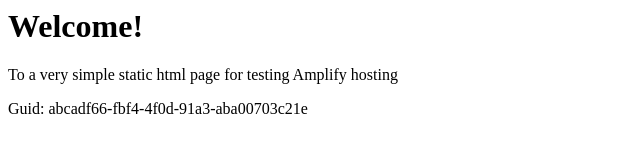
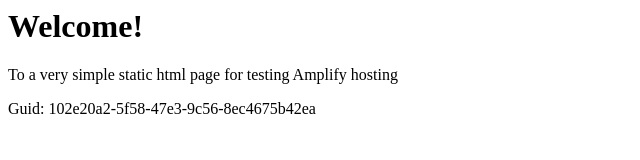
Before and after one commit to aws-aemilia-nrt/Github-PR-Commit-Integration-Test-DoNotTouch-Gith-BKMSSQOA-v1-preprod-ap-northeast-1, a website: page src/index.html in a window 1280 px wide. Shown: the full height of the page, 0-640 px from the left. Drawn offline with Linux system fonts and the light colour scheme.

Commit message:
commit from integ tests

```diff
--- a/src/index.html
+++ b/src/index.html
@@ -12,6 +12,6 @@
 <body>
     <h1>Welcome!</h1>
     <p>To a very simple static html page for testing Amplify hosting</p>
-    <p>Guid: abcadf66-fbf4-4f0d-91a3-aba00703c21e</p></body>
+    <p>Guid: 102e20a2-5f58-47e3-9c56-8ec4675b42ea</p></body>
 
 </html>
```
